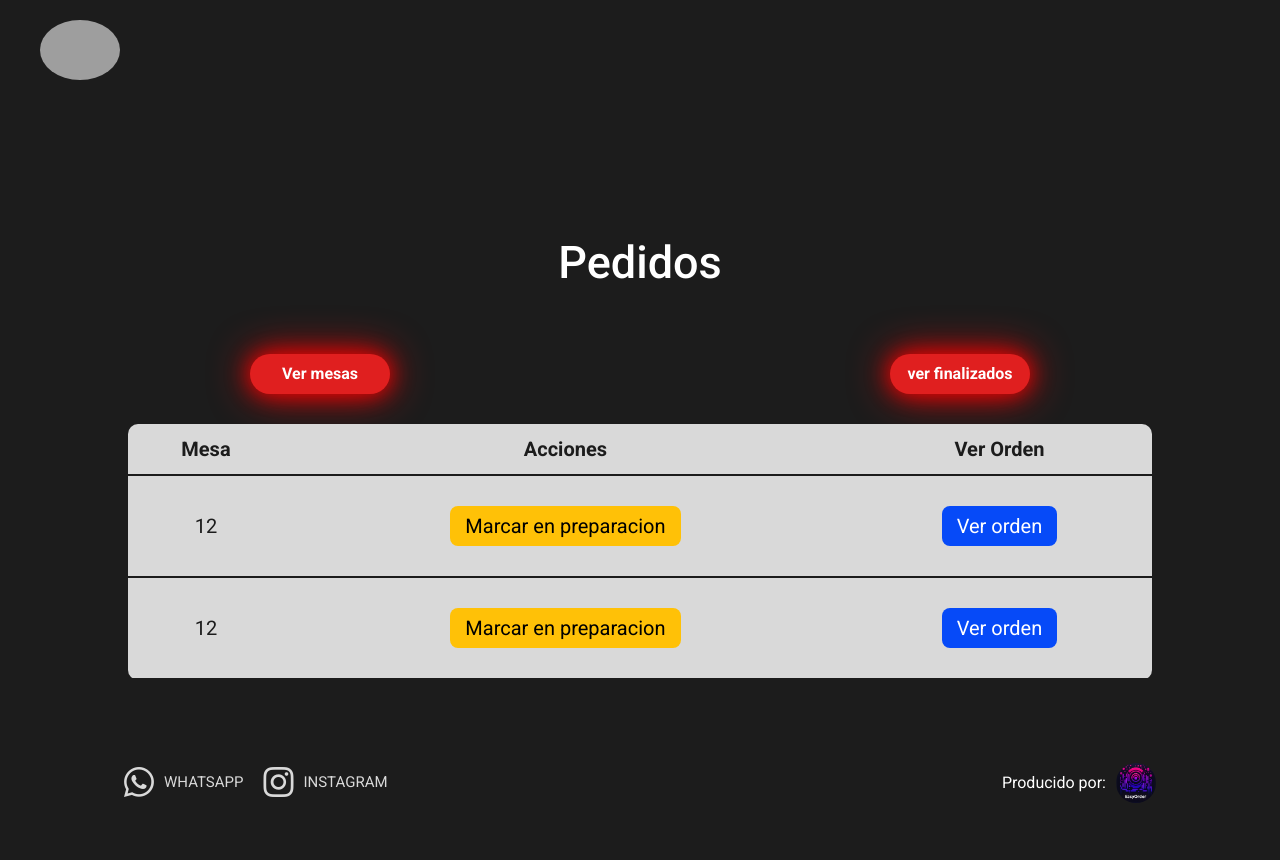
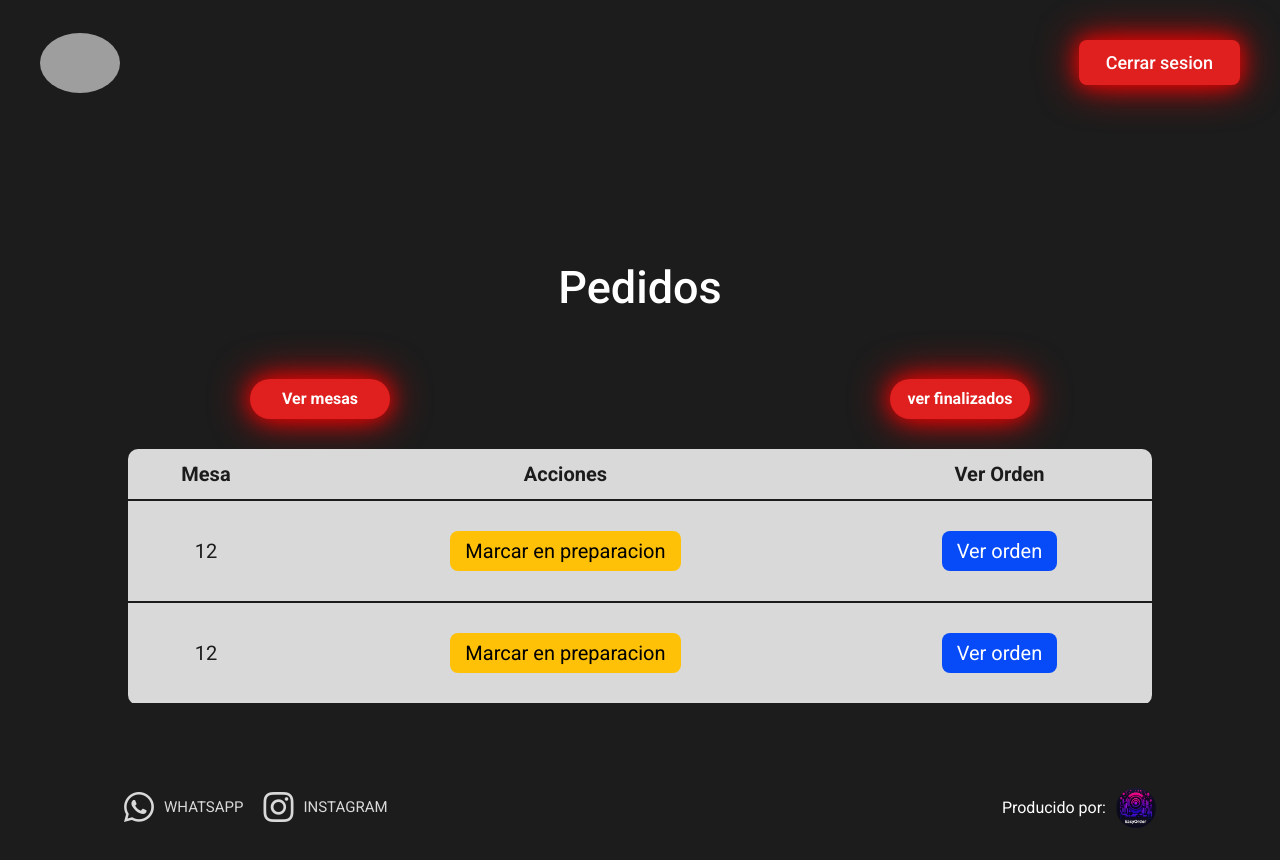
Before and after one commit to jarenas1/EasyOrder-FRONTEND, a React (Vite) app: page /sessions in a window 1280 px wide. Before the commit the page ends 835 px from the top, so only its background shows below. Built offline with nearby package versions, Linux system fonts and the light colour scheme; grey boxes are pictures that could not be loaded.

Commit message:
create buttonNavbar

```diff
--- a/src/components/navBar/NavBar.jsx
+++ b/src/components/navBar/NavBar.jsx
@@ -8,10 +8,16 @@ function NavBar() {
   if (location.pathname == "/cart") {
     content = <Button style = {{padding: "10px", background: "none", border: "none", display: "flex", gap: "10px", color:"#fff", alignItems: "center", border: "1px solid #fff", cursor: "pointer", borderRadius: "5px" }} text="products" handlerClick={() => {
       navigate("/products")
-    }} />
+    }} />}
+
+    if (location.pathname == "/dashboard" || location.pathname == "/sessions") {
+      content = <button className='session-close' onClick={() => {
+        navigate("/login")
+        localStorage.removeItem("userToken")
+        localStorage.removeItem("userData")
+      }}>Cerrar sesion</button>}
 
 
-  }
   return (
       <nav className='nav'>
           <figure className='nav__figure'>
--- a/src/components/navBar/navBar.scss
+++ b/src/components/navBar/navBar.scss
@@ -13,3 +13,19 @@
     border-radius: 50%;
     overflow: hidden;
 }
+
+.session-close{
+    background-color: #E01F1F;
+        margin: 20px 0px;
+        height: 45px;
+        border: none;
+        border-radius: 8px;
+        color: white;
+        box-shadow: 0 0 20px rgba(255, 0, 0, 0.8), 0 0 40px rgba(255, 0, 0, 0.9);
+        font-size: 18px;
+        font-weight: 500;
+        padding-left: 27px;
+        padding-right: 27px;
+        transition: all 0.1s ease-in-out;
+
+}
--- a/src/pages/Admin/dashboard/Dashboard.jsx
+++ b/src/pages/Admin/dashboard/Dashboard.jsx
@@ -5,35 +5,7 @@ import React, { useEffect, useState } from 'react'
 
 export  const Dashboard = () => {
 
-//-----------------------------------------------------TABLES--------------------------------------------------------
-  const handleEditTable = (tabla,nombre,id) =>{
-    console.log("Me estan editando",tabla,nombre,id);
-  }
-  const handleDeleteTable = (tabla,nombre,id) =>{
-    console.log("Me estan deleteando",tabla,nombre,id);
-
-  }
-
-
-  //-----------------------------------------------------TABLES--------------------------------------------------------
-
-
-   //-----------------------------------------------------WAITERS--------------------------------------------------------
-
-
-  //-----------------------------------------------------WAITERS--------------------------------------------------------
- const {data: dataProducts, error: errorProducts} = useFetch("https://easyorder-backend-3.onrender.com/api/v1/products", {
-  method: 'GET',
-  headers: {
-'Authorization': `Bearer ${localStorage.getItem('userToken')}`,
-'Content-Type': 'application/json',
- },
-});
-
-
-
-  const adminData =JSON.parse(localStorage.getItem("userData"))
-
+const adminData =JSON.parse(localStorage.getItem("userData"))
 
   return (
     <>
@@ -44,7 +16,6 @@ export  const Dashboard = () => {
         <article>
         <CrudButton />
         </article>
-        {/* CRUD */}
       </section>
     </>
   )
--- a/src/pages/Admin/dashboard/dashboard.scss
+++ b/src/pages/Admin/dashboard/dashboard.scss
@@ -28,8 +28,6 @@ body{
         text-align: center;
         font-size: 40px;
     }
-
-
 }
 
 //---------------------------------------------------------TABLE STYLES
--- a/src/pages/Admin/login/LoginForm.jsx
+++ b/src/pages/Admin/login/LoginForm.jsx
@@ -1,7 +1,9 @@
 import { useContext, useState } from "react"
+import { useLocation, useNavigate } from "react-router-dom";
 import { TokenContext } from '../../../context/TokenAuth'
 export const LoginForm = () => {
     const {setTokenAuth} = useContext(TokenContext)
+    const navigate = useNavigate()
     //STATES
     const [form1, setForm1] = useState("");
     const [form2, setForm2] = useState("");
@@ -20,7 +22,14 @@ export const LoginForm = () => {
                 return;
         }
     }
-    //SET THE USER TOKEN INTO THE CONTEXT AND THE LOCAL STORAGE
+    const checkRole = (data)=>{
+
+        if(data.user.role.id == '3ca4d91f-4ca2-46e5-ba9c-8bd12fe0645a'){
+            navigate("/dashboard")
+        }else{
+            navigate("/sessions")
+        }
+    }
 
     //check the data from inputs
     const onSubmit = async (e) => {
@@ -51,9 +60,10 @@ export const LoginForm = () => {
                 const errorMessage = JSON.parse(error).statusCode;
                 throw new Error(errorMessage+ ":  Credenciales incorrectas");
             }
-            //If response is ok, transofrm json to js and call the function to set the data
+            //If response is ok, transofrm json to js and call the function to set the data and navigate
             const data = await response.json();
             setTokenAuth(data)
+            checkRole(data)
         }
         //IF THE API CANOT BE FETCHED, LETS SHOW AN ALERT WITH THE EROR THAT WE CREATE BEFORE
         catch (error) {
```
